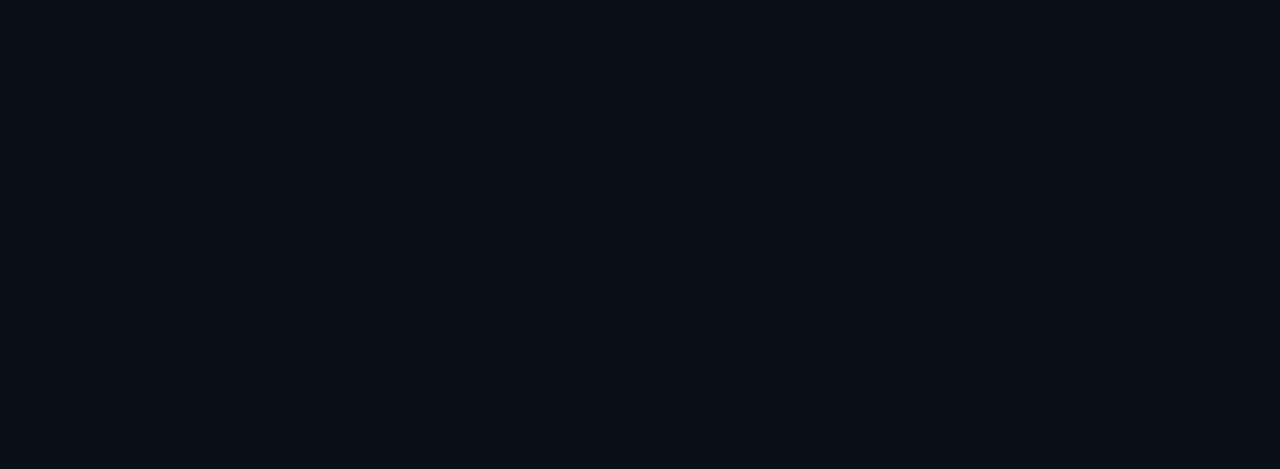
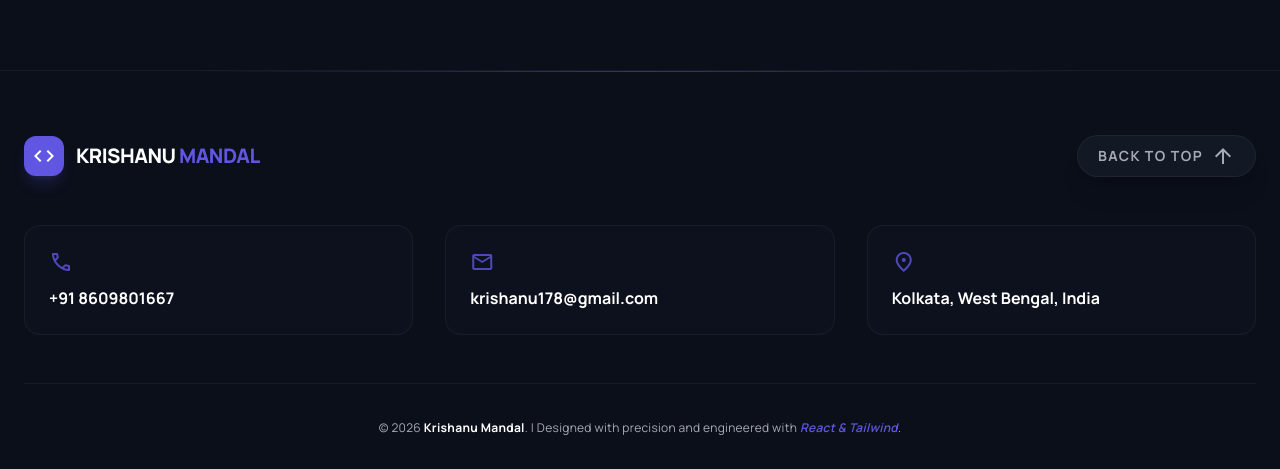
Before and after one commit to krishanuonline/portfolio, a React (Vite) app: page / in a window 1280 px wide. Shown: the part 8539-9008 px from the top of the page. Before the commit the page ends 8609 px from the top, so only its background shows below. Built offline with nearby package versions, Linux system fonts and the light colour scheme.

Commit message:
Add Footer

```diff
--- a/src/App.jsx
+++ b/src/App.jsx
@@ -8,6 +8,7 @@
 import ResearchAndDevelopment from './components/sections/ResearchAndDevelopment/ResearchAndDevelopment'
 import Acamedic from './components/sections/Acamedic/Acamedic'
 import Certifications from './components/sections/Certifications/Certifications'
+import Footer from './components/layout/Footer/Footer'
 
 function App() {
 	return (
@@ -21,7 +22,7 @@
 			<ResearchAndDevelopment />
 			<Acamedic />
 			<Certifications />
-
+			<Footer />
 		</>
 	)
 }
--- /dev/null
+++ b/src/components/layout/Footer/Footer.jsx
@@ -0,0 +1,97 @@
+import React from 'react';
+import { motion } from 'framer-motion';
+
+const Footer = () => {
+  const scrollToTop = () => {
+    window.scrollTo({ top: 0, behavior: 'smooth' });
+  };
+
+  const contactInfo = [
+    {
+      icon: 'call',
+      label: '+91 8609801667',
+      href: 'tel:+918609801667'
+    },
+    {
+      icon: 'mail',
+      label: 'krishanu178@gmail.com',
+      href: 'mailto:krishanu178@gmail.com'
+    },
+    {
+      icon: 'location_on',
+      label: 'Kolkata, West Bengal, India',
+      href: null
+    }
+  ];
+
+  return (
+    <footer className="relative border-t border-white/5 bg-dark-base pt-16 pb-8 px-6 overflow-hidden">
+      {/* Background Decorative Element */}
+      <div className="absolute top-0 left-1/2 -translate-x-1/2 w-full max-w-4xl h-px bg-gradient-to-r from-transparent via-primary/50 to-transparent" />
+
+      <div className="max-w-7xl mx-auto flex flex-col items-center">
+
+        {/* Brand & Scroll Top Section */}
+        <div className="w-full flex flex-col md:flex-row justify-between items-center mb-12 gap-8">
+          <div className="flex items-center gap-3">
+            <div className="size-10 rounded-xl bg-primary flex items-center justify-center text-white shadow-lg shadow-primary/20">
+              <span className="material-symbols-outlined">code</span>
+            </div>
+            <span className="text-xl font-black tracking-tight text-text-primary uppercase">
+              Krishanu<span className="text-primary"> Mandal</span>
+            </span>
+          </div>
+
+          <motion.button
+            whileHover={{ y: -5 }}
+            whileTap={{ scale: 0.9 }}
+            onClick={scrollToTop}
+            className="group flex items-center gap-2 px-5 py-2 rounded-full bg-surface border border-white/5 text-text-secondary hover:text-primary transition-all shadow-xl"
+          >
+            <span className="text-sm font-bold uppercase tracking-widest">Back to top</span>
+            <span className="material-symbols-outlined text-lg group-hover:-translate-y-1 transition-transform">arrow_upward</span>
+          </motion.button>
+        </div>
+
+        {/* Main Contact Grid */}
+        <div className="grid grid-cols-1 md:grid-cols-3 gap-8 w-full mb-12">
+          {contactInfo.map((info, idx) => (
+            <div
+              key={idx}
+              className="flex flex-col items-center md:items-start p-6 rounded-2xl bg-surface/30 border border-white/5 hover:bg-surface/50 transition-colors group"
+            >
+              <span className="material-symbols-outlined text-primary mb-3 text-3xl opacity-80 group-hover:opacity-100 group-hover:scale-110 transition-all">
+                {info.icon}
+              </span>
+              {info.href ? (
+                <a
+                  href={info.href}
+                  className="text-text-primary font-bold hover:text-primary transition-colors text-center md:text-left"
+                >
+                  {info.label}
+                </a>
+              ) : (
+                <span className="text-text-primary font-bold text-center md:text-left">
+                  {info.label}
+                </span>
+              )}
+            </div>
+          ))}
+        </div>
+
+        {/* Divider & Copyright */}
+        <div className="w-full pt-8 border-t border-white/5 flex flex-col md:flex-row justify-center items-center gap-4">
+            <p className="text-text-secondary text-xs font-medium tracking-wide leading-loose">
+                © {new Date().getFullYear()} <span className="text-text-primary font-bold">Krishanu Mandal</span>.
+                <span className="hidden sm:inline"> | </span>
+                <br className="sm:hidden" />
+                Designed with precision and engineered with <span className="text-primary font-semibold italic">React & Tailwind</span>.
+            </p>
+
+        </div>
+      </div>
+    </footer>
+  );
+};
+
+export default Footer;
```
Also changed, not shown: src/components/layout/Footer.jsx (deleted).
